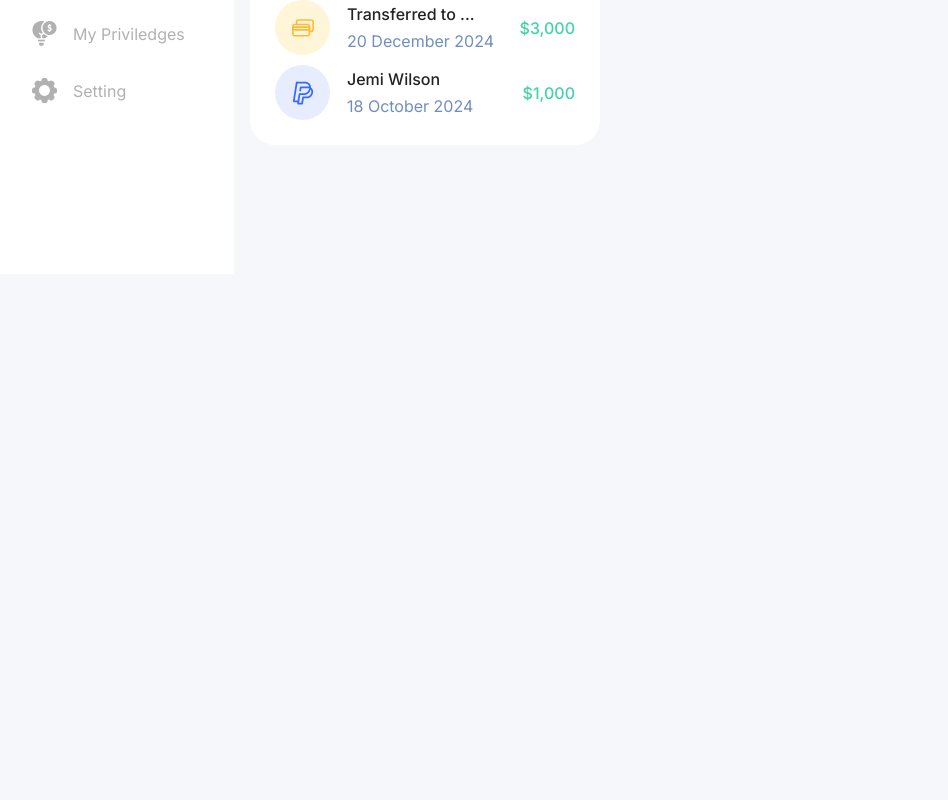
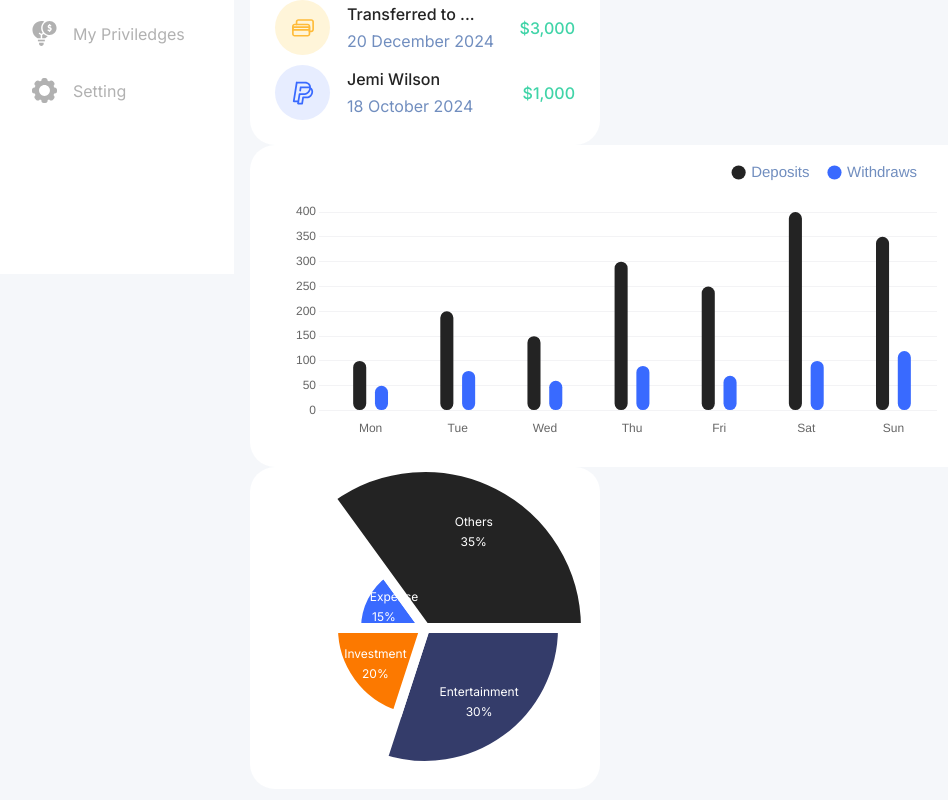
Before and after one commit to dvyne10/financial-dashboard, a React (Create React App) app: page /overview in a window 1280 px wide. Shown: the part 526-1326 px from the top of the page, without its empty margins (16-964 px from the left). Before the commit the page ends 832 px from the top, so only its background shows below. Built offline with nearby package versions, Linux system fonts and the light colour scheme.

Commit message:
WIP: bar graph and polarArea chart

```diff
--- /dev/null
+++ b/src/chartConfig.js
@@ -0,0 +1,26 @@
+import {
+  Chart as ChartJS,
+  CategoryScale,
+  LinearScale,
+  BarElement,
+  LineElement,
+  PointElement,
+  ArcElement,
+  Tooltip,
+  Legend,
+  RadialLinearScale,
+} from "chart.js";
+
+ChartJS.register(
+  CategoryScale,
+  LinearScale,
+  BarElement,
+  LineElement,
+  PointElement,
+  ArcElement,
+  Tooltip,
+  Legend,
+  RadialLinearScale
+);
+
+export default ChartJS;
--- a/src/components/AccountCard.tsx
+++ b/src/components/AccountCard.tsx
@@ -74,6 +74,14 @@ export default AccountCard;
 
 const Wrapper = styled.div`
   margin-bottom: 30px;
+  &:not(:last-child) {
+    margin-right: 30px;
+  }
+  @media (max-width: ${({ theme }) => theme.breakpoints.mobile}) {
+    &:not(:last-child) {
+      margin-right: 20px;
+    }
+  }
 `;
 
 const CardContainer = styled.div<{ bgColor: string; transparent: boolean }>`
@@ -88,12 +96,10 @@ const CardContainer = styled.div<{ bgColor: string; transparent: boolean }>`
   padding: 24px 24px 20px 26px;
   border: 1px solid
     ${({ theme, transparent }) => (transparent ? theme.colors.border : "none")};
-  margin-right: 30px;
   @media (max-width: ${({ theme }) => theme.breakpoints.mobile}) {
     width: 225px;
     height: 137px;
     padding: 17px 20px 20px 17px;
-    margin-right: 20px;
   }
 `;
 
--- /dev/null
+++ b/src/components/BarChart.tsx
@@ -0,0 +1,97 @@
+import { Chart, ChartData, ChartOptions, Plugin } from "chart.js";
+import React from "react";
+import { Bar } from "react-chartjs-2";
+import { theme } from "../styles";
+
+const BarChart: React.FC<{
+  data: { day: string; deposits: number; withdrawals: number }[];
+}> = ({ data }) => {
+  const labels = data.map((item) => item.day);
+  const depositData = data.map((item) => item.deposits);
+  const withdrawalData = data.map((item) => item.withdrawals);
+
+
+const legendMargin: Plugin = {
+    id: "legendMargin",
+    beforeInit: function (chart: Chart) {
+      const fitValue = chart.legend!.fit; // Store the original `fit` method
+
+      chart.legend!.fit = function fit() {
+        fitValue.bind(chart.legend)(); // Call the original `fit` method
+        this.height += 22; // Add custom margin
+      };
+    },
+  };
+
+  const chartData: ChartData<"bar"> = {
+    labels,
+    datasets: [
+      {
+        label: "Deposits",
+        data: depositData,
+        backgroundColor: theme.colors.barBlack,
+        borderRadius: 30,
+        borderSkipped: false,
+        barPercentage: 0.6,
+        categoryPercentage: 0.5,
+      },
+      {
+        label: "Withdraws",
+        data: withdrawalData,
+        backgroundColor: theme.colors.barBlue,
+        borderRadius: 30,
+        borderSkipped: false,
+        barPercentage: 0.6,
+        categoryPercentage: 0.5,
+      },
+    ],
+  };
+
+  const options = {
+    responsive: true,
+    plugins: {
+      legend: {
+        position: "top",
+        align: "end",
+        labels: {
+          boxWidth: 10,
+          boxHeight: 10,
+          usePointStyle: true,
+          padding: 20,
+          color: theme.colors.lightCardText,
+          textAlign: "right",
+          font: {
+            size: 15,
+          },
+        },
+      },
+    },
+    scales: {
+      x: {
+        grid: {
+          display: false,
+        },
+        border: {
+          color: theme.colors.gridLineColor,
+        },
+      },
+      y: {
+        border: {
+          display: false,
+        },
+        grid: {
+          color: theme.colors.gridLineColor,
+        },
+      },
+    },
+    layout:{
+        padding:{
+            bottom:28
+        }
+    }
+  } as ChartOptions<"bar">;
+
+  return <Bar data={chartData} options={options} plugins={[legendMargin]}/>;
+};
+
+export default BarChart;
--- /dev/null
+++ b/src/components/PieChart.tsx
@@ -0,0 +1,93 @@
+import { ChartData, ChartOptions } from "chart.js";
+import React, { Component } from "react";
+import { PolarArea } from "react-chartjs-2";
+import { theme } from "../styles";
+
+const data = {
+  labels: ["Entertainment", "Investment", "Bill Expense", "Others"],
+  datasets: [
+    {
+      label: "Expense Distribution",
+      data: [30, 20, 15, 35], // Percentages
+      backgroundColor: [
+        theme.colors.darkBluePieColor, // Entertainment
+        theme.colors.orangePieColor, //  Investment
+        theme.colors.barBlue, // Bill Expense
+        theme.colors.text, // Others
+      ],
+      borderWidth: 10,
+    },
+  ],
+};
+
+const options = {
+  responsive: true,
+  elements: {
+    arc: {
+      angle: [108, 72, 54, 126],
+    },
+  },
+  plugins: {
+    legend: {
+      display: false,
+    },
+    tooltip: {
+      callbacks: {
+        label: (context: any) => {
+          return `${context.label}: ${context.raw}%`;
+        },
+      },
+    },
+  },
+  scales: {
+    r: {
+      startAngle: 90,
+      grid: {
+        display: false,
+      },
+      ticks: {
+        display: false, // Hide the radial axis labels
+      },
+    },
+  },
+} as ChartOptions<"polarArea">;
+
+const labelInsideSegments = {
+  id: "labelInsideSegments",
+  afterDatasetDraw(chart: any) {
+    const { ctx, data, chartArea } = chart;
+    const dataset = data.datasets[0];
+    const centerX = chartArea.width / 2 + chartArea.left; // Chart center X
+    const centerY = chartArea.height / 2 + chartArea.top; // Chart center Y
+
+    dataset.data.forEach((value: number, index: number) => {
+      const arc = chart.getDatasetMeta(0).data[index];
+      const { startAngle, endAngle, outerRadius } = arc;
+
+      // Calculate the midpoint angle
+      const angle = (startAngle + endAngle) / 2;
+
+      // Calculate the label position (midpoint of the segment)
+      const x = centerX + Math.cos(angle) * (outerRadius / 1.5);
+      const y = centerY + Math.sin(angle) * (outerRadius / 1.5);
+
+      // Draw the label text
+      ctx.save();
+      ctx.fillStyle = "#ffffff"; // Label color
+      ctx.font = "12px Inter";
+      ctx.textAlign = "center";
+      ctx.textBaseline = "middle";
+      ctx.fillText(`${data.labels[index]}`, x, y - 10); // Draw the label
+      ctx.fillText(`${value}%`, x, y + 10); // Draw the percentage
+      ctx.restore();
+    });
+  },
+};
+
+const PieChart = () => {
+  return (
+    <PolarArea data={data} options={options} plugins={[labelInsideSegments]} />
+  );
+};
+
+export default PieChart;
--- a/src/index.tsx
+++ b/src/index.tsx
@@ -3,6 +3,7 @@ import ReactDOM from "react-dom/client";
 import App from "./App";
 import { BrowserRouter, Route, Routes } from "react-router-dom";
 import { AppProvider } from "./context/AppContext";
+import './chartConfig';
 
 const root = ReactDOM.createRoot(
   document.getElementById("root") as HTMLElement
--- a/src/pages/dashboard/index.tsx
+++ b/src/pages/dashboard/index.tsx
@@ -2,10 +2,13 @@ import React, { Component } from "react";
 import AccountCard from "../../components/AccountCard";
 import { theme } from "../../styles";
 import {
+  BarChartWrapper,
   CardHolder,
   CardWrapper,
   Container,
   DescriptionTitle,
+  MiddleSection,
+  PieChartWrapper,
   RecentTransactionsCard,
   RecentTransactionsHoler,
 } from "./style";
@@ -14,6 +17,18 @@ import { myCards, recentTransactions } from "../../constants/strings";
 import TransactionCard from "../../components/TransactionCard";
 import { cardDetailsArray } from "../../data/creditCard";
 import { transactionData } from "../../data/transactions";
+import BarChart from "../../components/BarChart";
+import PieChart from "../../components/PieChart";
+
+const weeklyActivityData = [
+  { day: "Mon", deposits: 100, withdrawals: 50 },
+  { day: "Tue", deposits: 200, withdrawals: 80 },
+  { day: "Wed", deposits: 150, withdrawals: 60 },
+  { day: "Thu", deposits: 300, withdrawals: 90 },
+  { day: "Fri", deposits: 250, withdrawals: 70 },
+  { day: "Sat", deposits: 400, withdrawals: 100 },
+  { day: "Sun", deposits: 350, withdrawals: 120 },
+];
 
 const Dashboard = () => {
   const { isSideNavOpen, isMobile } = useTheme();
@@ -54,6 +69,15 @@ const Dashboard = () => {
           </RecentTransactionsCard>
         </RecentTransactionsHoler>
       </Container>
+      <MiddleSection>
+        <BarChartWrapper>
+          <BarChart data={weeklyActivityData} />
+        </BarChartWrapper>
+        <PieChartWrapper>
+          <PieChart/>
+        </PieChartWrapper>
+      </MiddleSection>
+
     </div>
   );
 };
--- a/src/pages/dashboard/style.ts
+++ b/src/pages/dashboard/style.ts
@@ -15,7 +15,6 @@ export const Container = styled.div<{
 `;
 
 export const CardHolder = styled.div`
-  //   height: 300px;
   margin-right: 30px;
   @media (max-width: ${({ theme }) => theme.breakpoints.mobile}) {
     width: calc(100vw - 2rem);
@@ -58,3 +57,48 @@ export const RecentTransactionsCard = styled.div`
     display: none;
   }
 `;
+
+export const MiddleSection = styled.div`
+  display: flex;
+  flex-wrap: wrap;
+`;
+
+export const BarChartWrapper = styled.div`
+  width: 730px;
+  height: 322px;
+  top: 45px;
+  gap: 0px;
+  border-radius: 25px;
+  opacity: 0px;
+  transition: all 0.3s ease;
+  background-color: white;
+  display: flex;
+  align-items: center;
+  justify-content: center;
+  opacity: 1;
+  box-sizing: border-box;
+  margin-right: 30px;
+  @media (max-width: 768px) {
+    width: 100%;
+    height: auto;
+    background-color: transparent;
+  }
+`;
+
+export const PieChartWrapper = styled.div`
+  width: 350px;
+  height: 322px;
+  top: 45px;
+  gap: 0px;
+  border-radius: 25px;
+  opacity: 0px;
+  background-color: white;
+  display: flex;
+  align-items: center;
+  justify-content: center;
+  margin: "0 auto",
+`;
+
+export const BottomSection = styled.div`
+
+`
--- a/src/styles/Theme.ts
+++ b/src/styles/Theme.ts
@@ -16,7 +16,12 @@ export const theme: DefaultTheme = {
     otherIcon: "#E7EDFF",
     cashIcon: "#DCFAF8",
     crText: "#FF4B4A",
-    drText:"#41D4A8"
+    drText: "#41D4A8",
+    barBlue: "#396AFF",
+    barBlack: "#232323",
+    gridLineColor: "#F3F3F5",
+    darkBluePieColor: "#343C6A",
+    orangePieColor: "#FC7900",
   },
   breakpoints: {
     mobile: "480px",
@@ -43,6 +48,11 @@ declare module "styled-components" {
       cashIcon: string;
       crText: string;
       drText: string;
+      barBlue: string;
+      barBlack: string;
+      gridLineColor: string;
+      darkBluePieColor: string;
+      orangePieColor: string;
     };
     breakpoints: {
       mobile: string;
```
Also changed, not shown: src/components/ContactCard.tsx (added, +54 -0 lines), src/data/frequentTransfer.ts (added, +32 -0 lines).
